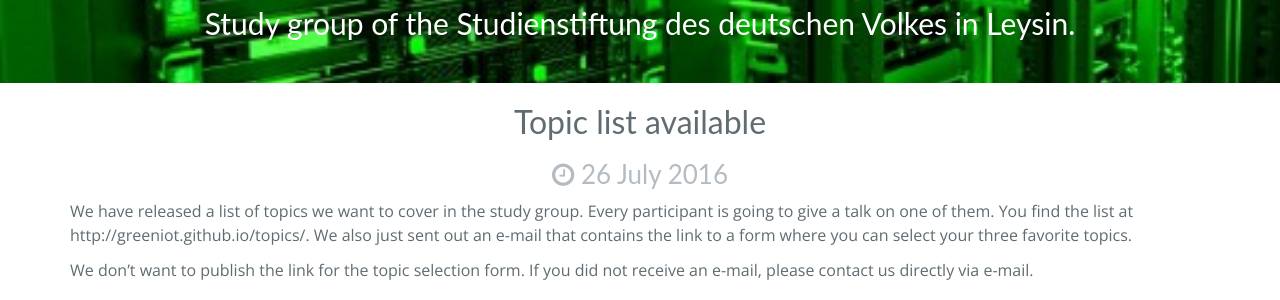
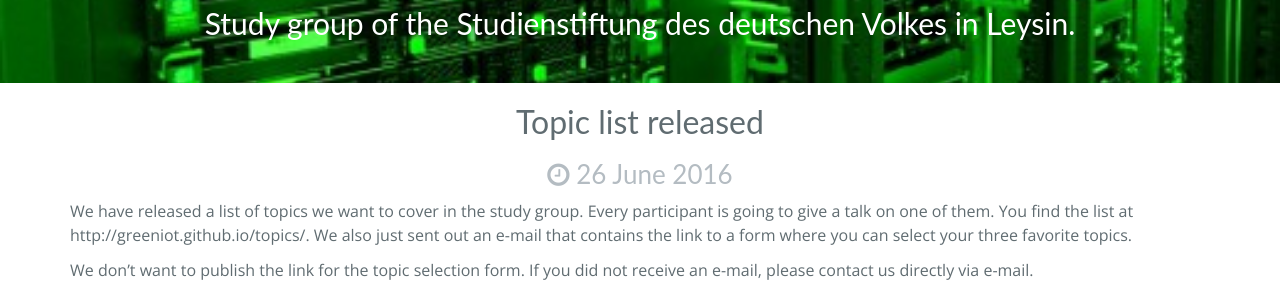
Before and after one commit to greeniot/greeniot.github.io, a Jekyll site: the page built from _posts/2016-06-26-topic-list-released.md, in a window 1280 px wide. Shown: the part 193-493 px from the top of the page. Built offline with Jekyll 4.4.1, drawn with Linux system fonts in a browser that asks for light colours.

Commit message:
fixed post

```diff
--- a/_posts/2016-06-11-topic-list-released.md
+++ b/_posts/2016-06-26-topic-list-released.md
@@ -1,7 +1,7 @@
 ---
 layout: blogpost
-date: 2016-07-26 12:00:00
-title: Topic list available
+date: 2016-06-26 12:00:00
+title: Topic list released
 ---
 We have released a list of topics we want to cover in the study group. Every participant is going to give a talk on one of them. You find the list at http://greeniot.github.io/topics/. We also just sent out an e-mail that contains the link to a form where you can select your three favorite topics.
 
```
